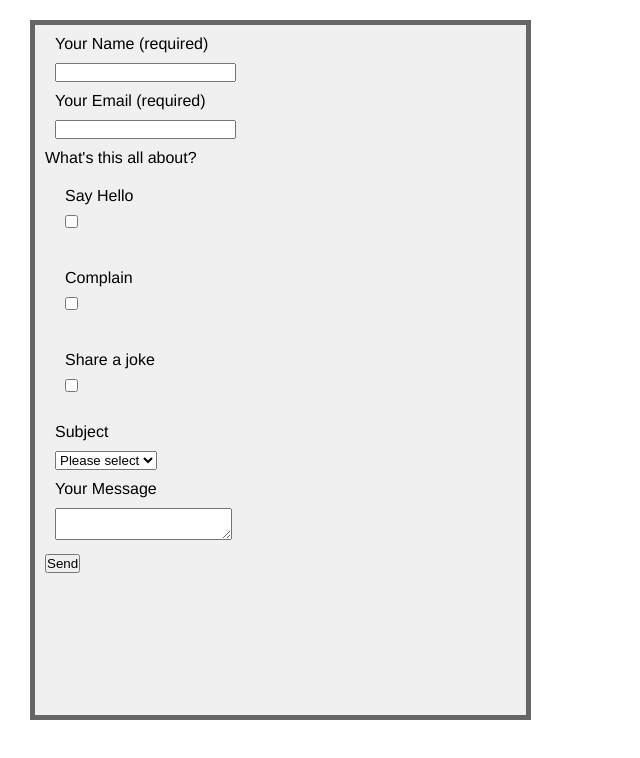
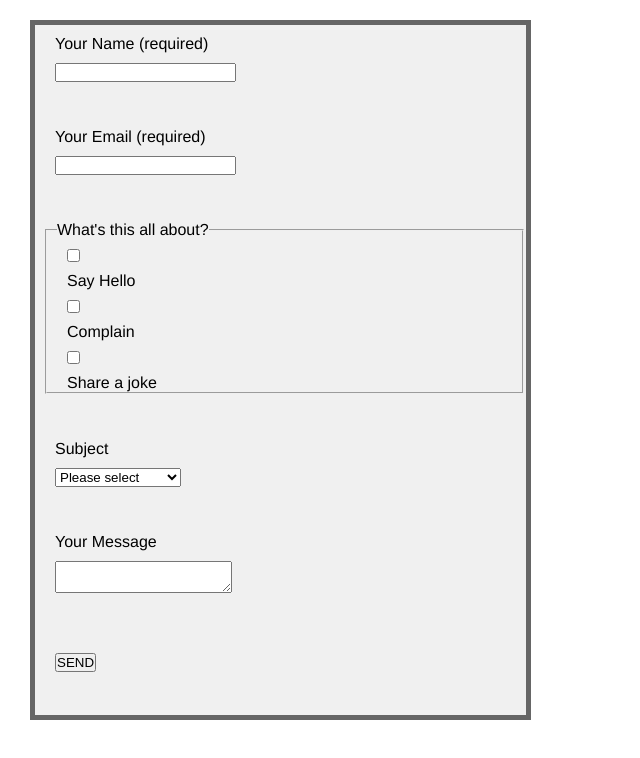
Before and after one commit to annaursu/lesson6-hw, a plain HTML site: page index.html in a window 1280 px wide. Shown: the whole page, without its empty margins (0-640 px from the left). Drawn offline with Linux system fonts and the light colour scheme.

Commit message:
Update index.html

```diff
--- a/index.html
+++ b/index.html
@@ -4,52 +4,58 @@
     <meta charset="UTF-8">
     <meta name="description" content="SkillUP Homework 6">
     <meta name="keywords" content="HTML form, HTML meta tag, CSS">
-    <meta name="author" content="Anna Ursu"
+    <meta name="author" content="Anna Ursu">
     <meta name="viewport" content="width=device-width, initial-scale=1.0">
-    <link rel="stylesheet" href="styles.css"
+    <link rel="stylesheet" href="styles.css">
 </head>
 <body>
 
     <form class="submission-class" action="http://www.mocky.io/v2/5e4928e730000047018c2cf1" method="POST">
+
         <div>
             <label for="name">Your Name (required)</label>
-            <input name="name" id="name" required>
-        </div>
-        <div class="form-row">
+            <input type="text" name="name" id="name" required>
+        </div> </head>
+    <br></br>
+        <div>
             <label for="email">Your Email (required)</label>
             <input type="email" name="email" id="email" required>
         </div>
-        <div>
-            What's this all about?
-            <div class="form-row">
-                <label class="container" for="Say Hello">Say Hello</label>
-                <input type="checkbox" name="Say Hello" id="Say Hello">
-                <span class="checkmark"></span>
+    <br></br>
+        <fieldset>
+            <legend>What's this all about?</legend>
+            <div>
+                <input class="check" type="checkbox" name="Say_Hello" id="Say_Hello">
+                <label class="check" for="Say_Hello">Say Hello</label>
             </div>
             <div>
-                <label class="container" for="Complain">Complain</label>
-                <input type="checkbox" name="Complain" id="Complain">
-                <span class="checkmark"></span>
+                <input class="check" type="checkbox" name="Complain" id="Complain">
+                <label class="check" for="Complain">Complain</label>
             </div>
             <div>
-                <label class="container" for="Share a joke">Share a joke</label>
-                <input type="checkbox" name="Share a joke" id="Share a joke">
-                <span class="checkmark"></span>
+                <input class="check" type="checkbox" name="Share_a_joke" id="Share_a_joke">
+                <label class="check" for="Share_a_joke">Share a joke</label>
             </div>
-        </div>
+        </fieldset>
+    <br> </br>
         <div>
             <label for="subject">Subject</label>
-            <select name="subject" id="subject" placeholder="Please select">
+            <select name="subject" id="subject">
                 <option value="1">Please select</option>
-                <option value="2">2</option>
-                <option value="3">3</option>
+                <option value="2">Blogs</option>
+                <option value="3">Private Web sites</option>
             </select>
         </div>
+    <br></br>
         <div>
             <label for="Message">Your Message</label>
             <textarea class="form-row" name="Message" id="Message"></textarea>
         </div>
-        <button class="form-row" type="submit"> Send</button>
+    <br></br>
+        <div>
+            <button type="submit" value="Send">SEND</button>
+        </div>
+
     </form>
 
 </body>
```
